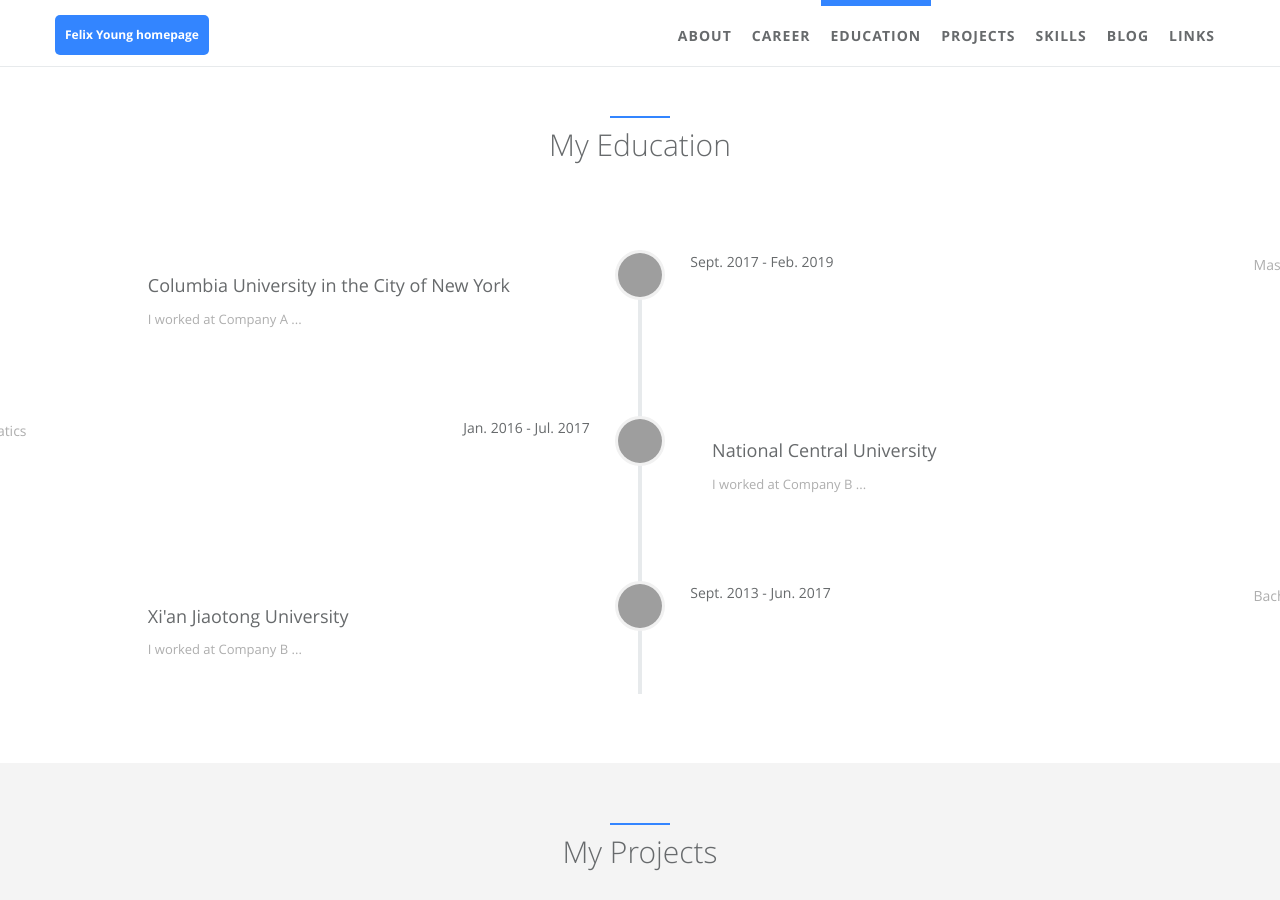
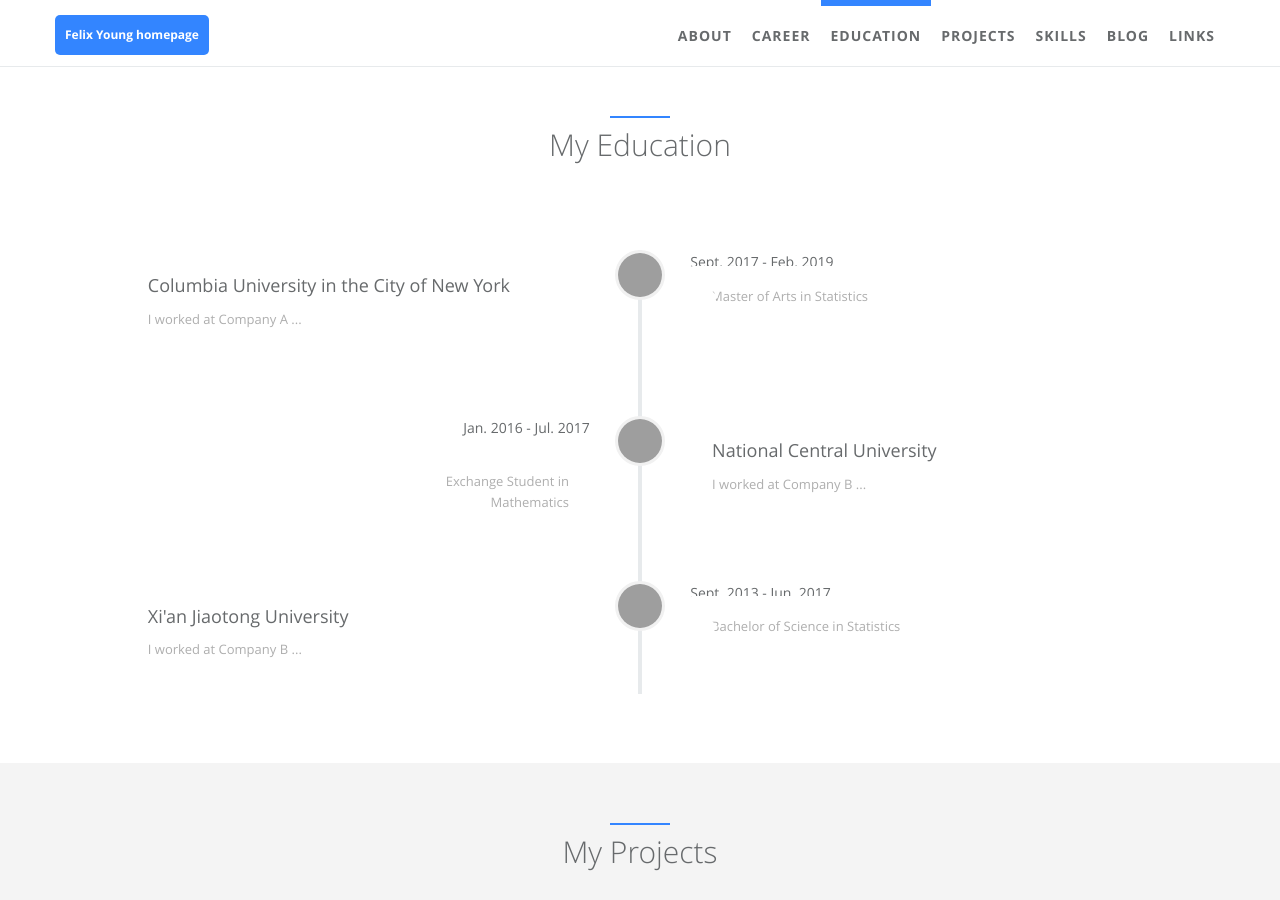
Before and after one commit to abx67/felixyoung, a Jekyll site: the page built from index.html, in a window 1280 px wide and 900 px high, scrolled down 2657 px. Built offline with Jekyll 4.4.1, drawn with Linux system fonts in a browser that asks for light colours; grey boxes are pictures that could not be loaded.

Commit message:
Update education.html

```diff
--- a/_includes/sections/education.html
+++ b/_includes/sections/education.html
@@ -23,7 +23,7 @@
                         <p><span data-i18n="education.{{ education.desc.i18n }}">{{ education.desc.detail }} </span></p>
                         <span class="vertical-date"><span data-i18n="education.{{ education.date.i18n }}"> {{ education.date.detail }} </span>
 
-                        <p> <span class="vertical-date"><span data-i18n="education.{{ education.date.i18n }}"> {{ education.degree.detail }} </span></p>
+                        <p> <span class="vertical-timeline-content wow"><span data-i18n="education.{{ education.date.i18n }}"> {{ education.degree.detail }} </span></p>
 
                         <br/> <small><span data-i18n="education.{{ education.job.i18n }}">{{ education.job.detail }}</span></small> </span>
                     </div>
```
